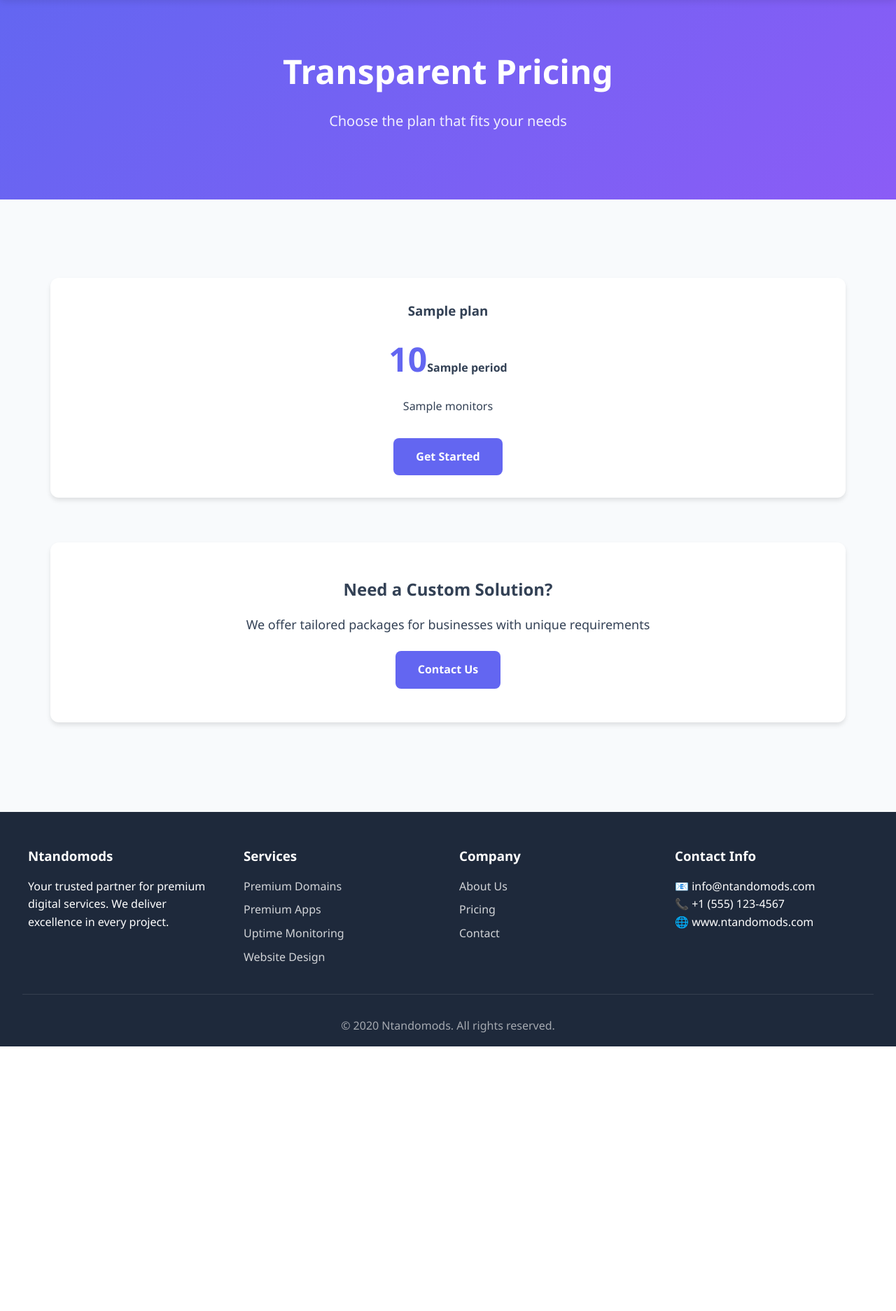
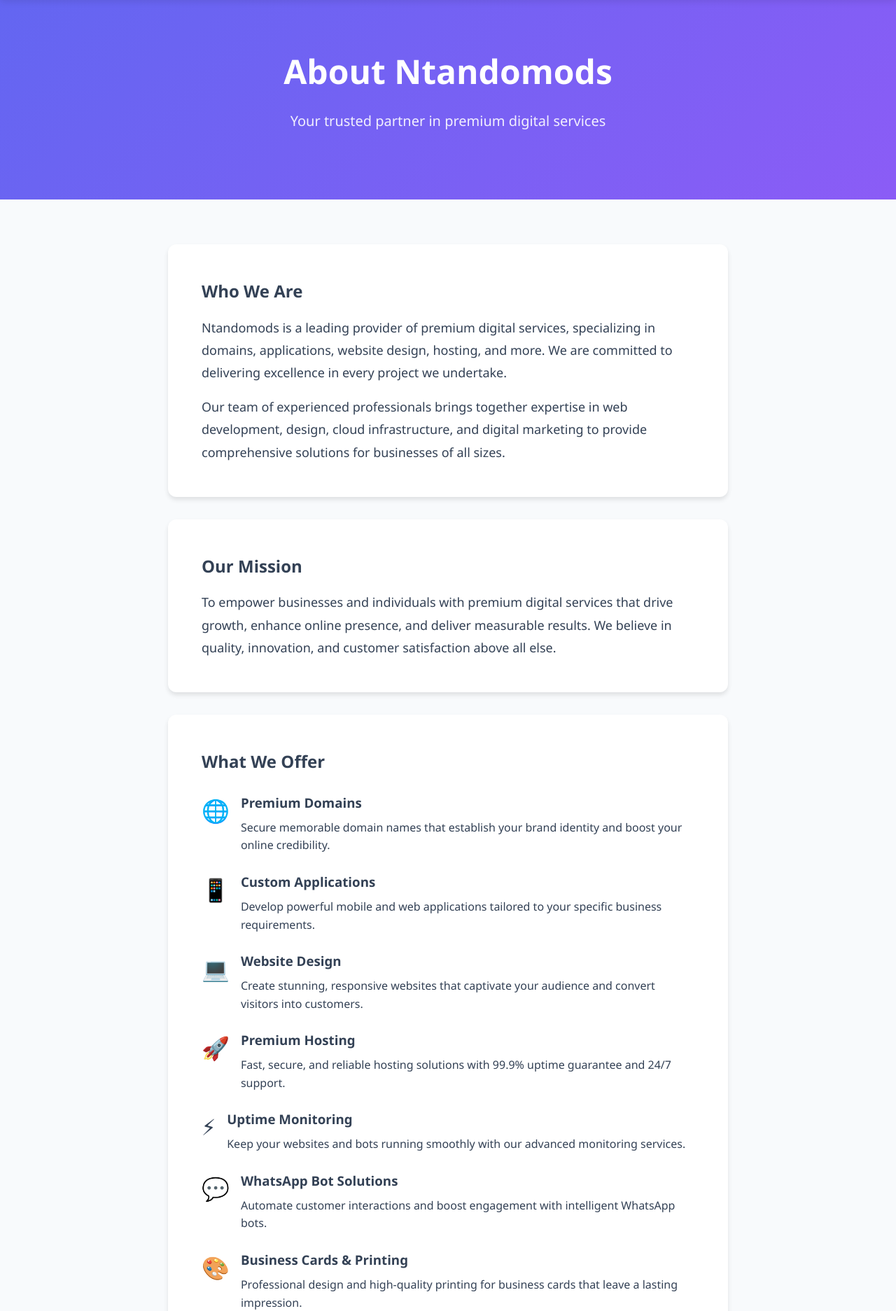
Before and after one commit to mrntando-dev/Ntando-store, a Python web app: template templates/about.html in a window 1280 px wide. Shown: the part 70-1943 px from the top of the page at 70% size. Before the commit the page ends 1565 px from the top, so only its background shows below. Run offline with Jinja, Linux system fonts and the light colour scheme; the template is opened without the code that fills it: most values are stand-ins (such as "Sample title", 1, 10 or a date in 2020).

Commit message:
Update about.html

```diff
--- a/templates/about.html
+++ b/templates/about.html
@@ -1,40 +1,112 @@
-<!-- templates/pricing.html -->
+<!-- templates/about.html -->
 {% extends "base.html" %}
 
-{% block title %}Pricing - Ntandomods{% endblock %}
+{% block title %}About Us - Ntandomods{% endblock %}
 
 {% block content %}
 <div class="hero">
-    <h1>Transparent Pricing</h1>
-    <p>Choose the plan that fits your needs</p>
+    <h1>About Ntandomods</h1>
+    <p>Your trusted partner in premium digital services</p>
 </div>
 
 <div class="container">
-    {% for service_id, plans in pricing.items() %}
-    <div style="margin-bottom: 4rem;">
-        <div class="section-title">
-            <h2>{{ services[service_id].icon }} {{ services[service_id].title }}</h2>
-            <p>{{ services[service_id].description }}</p>
+    <div style="max-width: 800px; margin: 0 auto;">
+        <div style="background: white; padding: 3rem; border-radius: 12px; box-shadow: 0 4px 6px rgba(0,0,0,0.1); margin-bottom: 2rem;">
+            <h2 style="margin-bottom: 1rem;">Who We Are</h2>
+            <p style="font-size: 1.125rem; line-height: 1.8; margin-bottom: 1rem;">
+                Ntandomods is a leading provider of premium digital services, specializing in domains, applications,
+                website design, hosting, and more. We are committed to delivering excellence in every project we undertake.
+            </p>
+            <p style="font-size: 1.125rem; line-height: 1.8;">
+                Our team of experienced professionals brings together expertise in web development, design, cloud infrastructure,
+                and digital marketing to provide comprehensive solutions for businesses of all sizes.
+            </p>
         </div>
-        <div class="grid" style="grid-template-columns: repeat(auto-fit, minmax(250px, 1fr));">
-            {% for plan in plans %}
-            <div class="pricing-card {% if loop.index == 2 %}featured{% endif %}">
-                <h3>{{ plan.name }}</h3>
-                <div class="price">{{ plan.price }}<span class="price-period">{{ plan.period }}</span></div>
-                {% if plan.monitors %}
-                <p style="margin: 1rem 0;">{{ plan.monitors }}</p>
-                {% endif %}
-                <a href="{{ url_for('contact') }}" class="btn btn-secondary" style="margin-top: 1rem;">Get Started</a>
+
+        <div style="background: white; padding: 3rem; border-radius: 12px; box-shadow: 0 4px 6px rgba(0,0,0,0.1); margin-bottom: 2rem;">
+            <h2 style="margin-bottom: 1rem;">Our Mission</h2>
+            <p style="font-size: 1.125rem; line-height: 1.8;">
+                To empower businesses and individuals with premium digital services that drive growth, enhance online presence,
+                and deliver measurable results. We believe in quality, innovation, and customer satisfaction above all else.
+            </p>
+        </div>
+
+        <div style="background: white; padding: 3rem; border-radius: 12px; box-shadow: 0 4px 6px rgba(0,0,0,0.1); margin-bottom: 2rem;">
+            <h2 style="margin-bottom: 1.5rem;">What We Offer</h2>
+            <div style="display: grid; gap: 1.5rem;">
+                <div style="display: flex; gap: 1rem; align-items: start;">
+                    <div style="font-size: 2rem;">🌐</div>
+                    <div>
+                        <h3 style="margin-bottom: 0.5rem;">Premium Domains</h3>
+                        <p>Secure memorable domain names that establish your brand identity and boost your online credibility.</p>
+                    </div>
+                </div>
+                <div style="display: flex; gap: 1rem; align-items: start;">
+                    <div style="font-size: 2rem;">📱</div>
+                    <div>
+                        <h3 style="margin-bottom: 0.5rem;">Custom Applications</h3>
+                        <p>Develop powerful mobile and web applications tailored to your specific business requirements.</p>
+                    </div>
+                </div>
+                <div style="display: flex; gap: 1rem; align-items: start;">
+                    <div style="font-size: 2rem;">💻</div>
+                    <div>
+                        <h3 style="margin-bottom: 0.5rem;">Website Design</h3>
+                        <p>Create stunning, responsive websites that captivate your audience and convert visitors into customers.</p>
+                    </div>
+                </div>
+                <div style="display: flex; gap: 1rem; align-items: start;">
+                    <div style="font-size: 2rem;">🚀</div>
+                    <div>
+                        <h3 style="margin-bottom: 0.5rem;">Premium Hosting</h3>
+                        <p>Fast, secure, and reliable hosting solutions with 99.9% uptime guarantee and 24/7 support.</p>
+                    </div>
+                </div>
+                <div style="display: flex; gap: 1rem; align-items: start;">
+                    <div style="font-size: 2rem;">⚡</div>
+                    <div>
+                        <h3 style="margin-bottom: 0.5rem;">Uptime Monitoring</h3>
+                        <p>Keep your websites and bots running smoothly with our advanced monitoring services.</p>
+                    </div>
+                </div>
+                <div style="display: flex; gap: 1rem; align-items: start;">
+                    <div style="font-size: 2rem;">💬</div>
+                    <div>
+                        <h3 style="margin-bottom: 0.5rem;">WhatsApp Bot Solutions</h3>
+                        <p>Automate customer interactions and boost engagement with intelligent WhatsApp bots.</p>
+                    </div>
+                </div>
+                <div style="display: flex; gap: 1rem; align-items: start;">
+                    <div style="font-size: 2rem;">🎨</div>
+                    <div>
+                        <h3 style="margin-bottom: 0.5rem;">Business Cards & Printing</h3>
+                        <p>Professional design and high-quality printing for business cards that leave a lasting impression.</p>
+                    </div>
+                </div>
             </div>
-            {% endfor %}
         </div>
-    </div>
-    {% endfor %}
 
-    <div style="text-align: center; padding: 3rem; background: white; border-radius: 12px; box-shadow: 0 4px 6px rgba(0,0,0,0.1);">
-        <h2 style="margin-bottom: 1rem;">Need a Custom Solution?</h2>
-        <p style="margin-bottom: 1.5rem; font-size: 1.125rem;">We offer tailored packages for businesses with unique requirements</p>
-        <a href="{{ url_for('contact') }}" class="btn btn-secondary">Contact Us</a>
+        <div style="background: linear-gradient(135deg, #6366f1 0%, #8b5cf6 100%); padding: 3rem; border-radius: 12px; color: white; text-align: center;">
+            <h2 style="margin-bottom: 1rem;">Why Choose Us?</h2>
+            <div style="display: grid; grid-template-columns: repeat(auto-fit, minmax(150px, 1fr)); gap: 2rem; margin-top: 2rem;">
+                <div>
+                    <div style="font-size: 2.5rem; margin-bottom: 0.5rem;">500+</div>
+                    <p>Happy Clients</p>
+                </div>
+                <div>
+                    <div style="font-size: 2.5rem; margin-bottom: 0.5rem;">1000+</div>
+                    <p>Projects Completed</p>
+                </div>
+                <div>
+                    <div style="font-size: 2.5rem; margin-bottom: 0.5rem;">99.9%</div>
+                    <p>Uptime Rate</p>
+                </div>
+                <div>
+                    <div style="font-size: 2.5rem; margin-bottom: 0.5rem;">24/7</div>
+                    <p>Support Available</p>
+                </div>
+            </div>
+        </div>
     </div>
 </div>
 {% endblock %}
```
